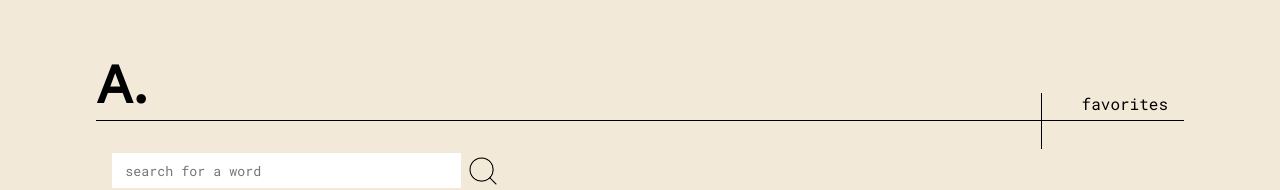
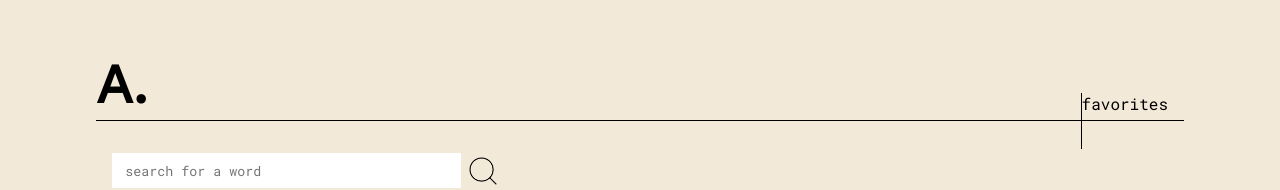
Before and after one commit to michannstoner/articulate, a React (Create React App) app: page / in a window 1280 px wide. Shown: the top 190 px of the page. Built offline with nearby package versions, Linux system fonts and the light colour scheme.

Commit message:
Add method to header

```diff
--- a/src/components/Nav/Nav.js
+++ b/src/components/Nav/Nav.js
@@ -1,18 +1,18 @@
 import './Nav.css'
 import { NavLink, Link } from 'react-router-dom'
 
-const Nav = () => {
+const Nav = ({ resetPage }) => {
   const linkStyle = {textDecoration: 'none', color: 'black'}
   const activeStyle = {fontWeight: 700}
 
   return (
     <nav className='nav'>
     <Link to='/' style={linkStyle}>
-      <h1 className='page-header'>A.</h1>
+      <h1 className='page-header' onClick={resetPage}>A.</h1>
     </Link>
     <NavLink to={'/favorites'} style={linkStyle} activeStyle={activeStyle}>
     <div className='link-divider'>
-      <ul className='favorites-link'>favorites</ul>
+      <p className='favorites-link'>favorites</p>
       </div>
     </NavLink>
     </nav>
```
